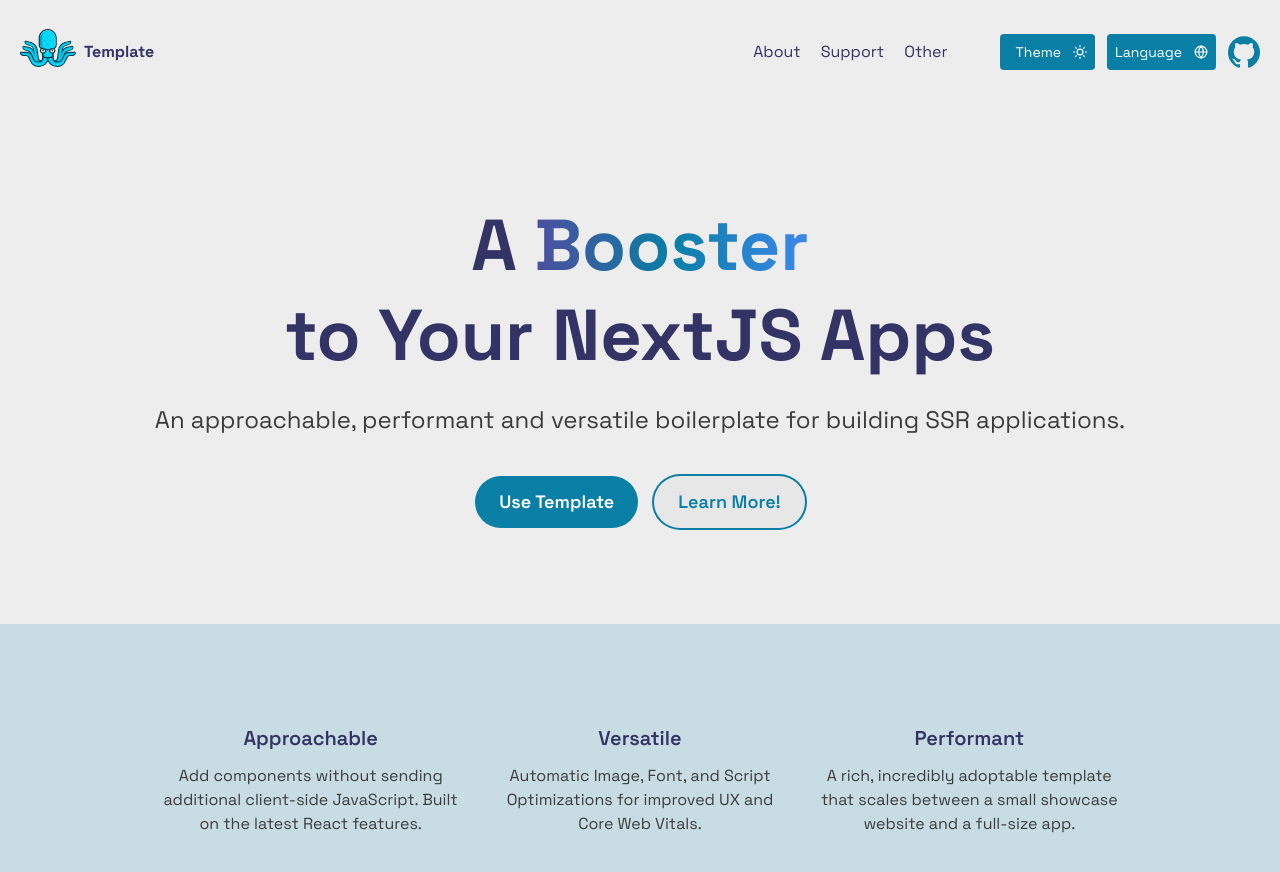
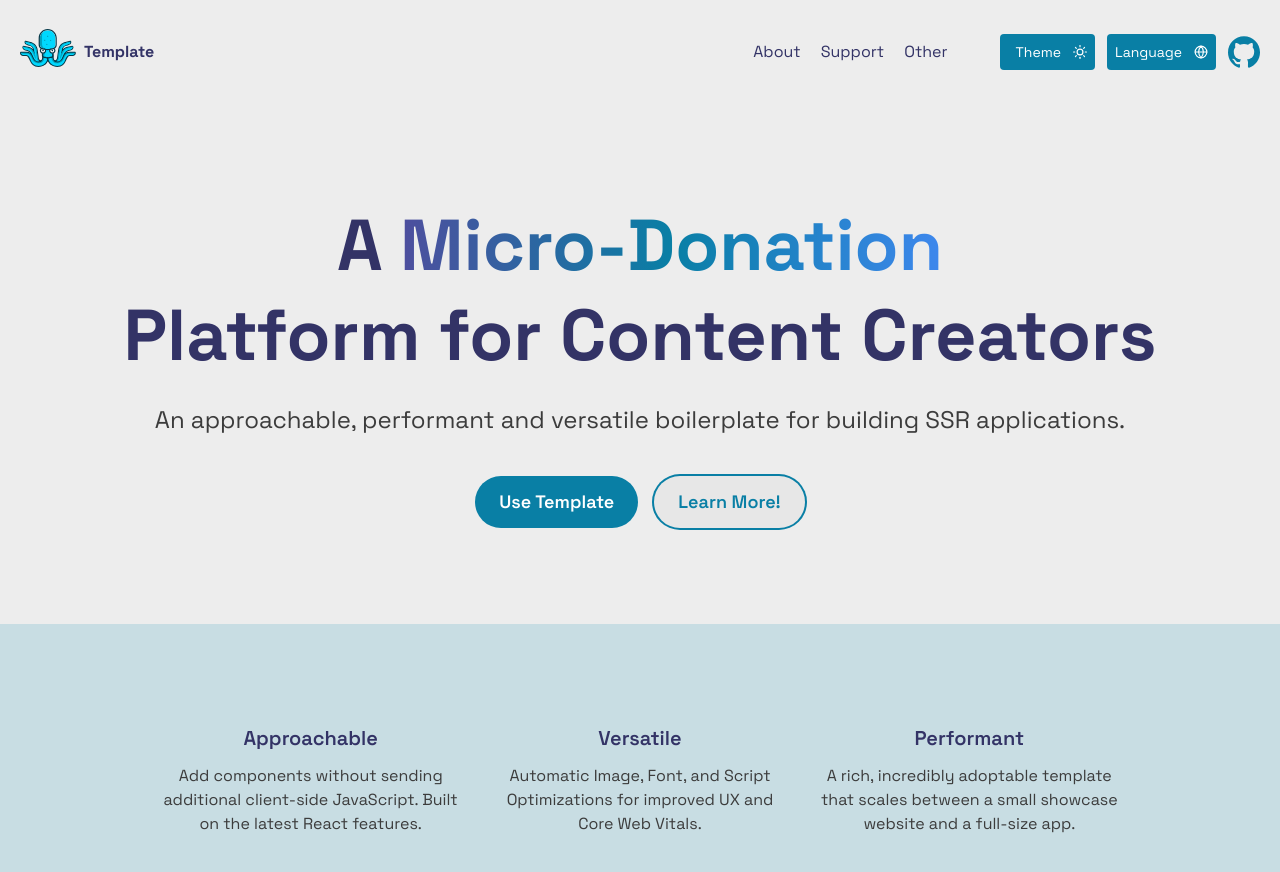
Before and after one commit to Shreya020404/Paas, a Next.js app: page /en in a window 1280 px wide. Shown: the top 872 px of the page. Built offline with nearby package versions, Linux system fonts and the light colour scheme.

Commit message:
Update page.tsx

```diff
--- a/src/app/[locale]/page.tsx
+++ b/src/app/[locale]/page.tsx
@@ -7,12 +7,12 @@
     <div>
       <section className='flex flex-col items-center justify-center py-24'>
         <h1 className='text-center text-7xl font-extrabold leading-tight'>
-          {t('An')}{' '}
+          {t('A')}{' '}
           <span className='bg-span-bg bg-clip-text text-transparent'>
-            {t('Booster')}
+            {t('Micro-Donation')}
           </span>
           <br />
-          {t('to_Your_NextJS_Apps')}
+          {t('Platform for Content Creators')}
         </h1>
         <div className='my-6 px-20 text-center text-2xl text-text-secondary'>
           {t(
```
